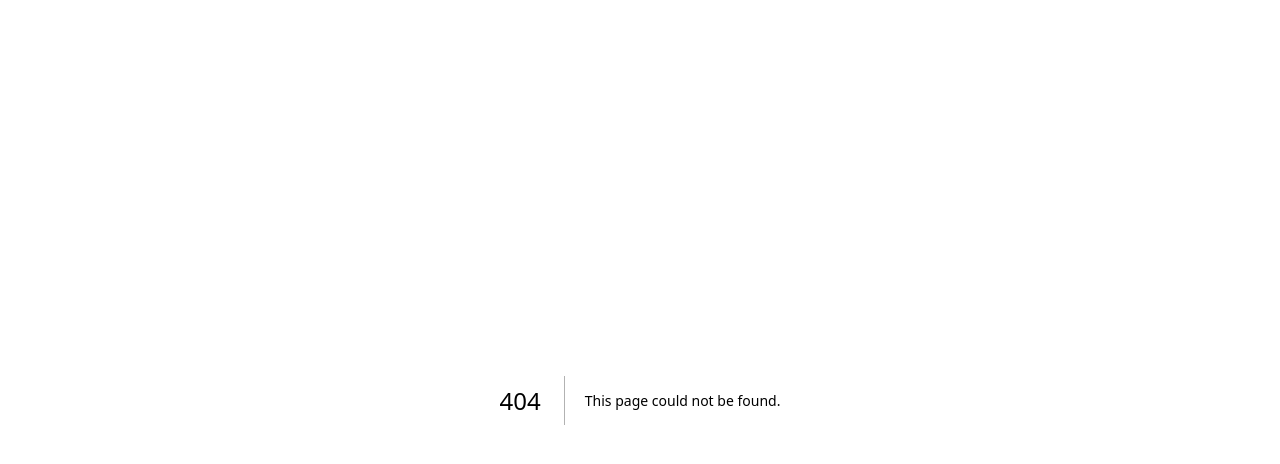
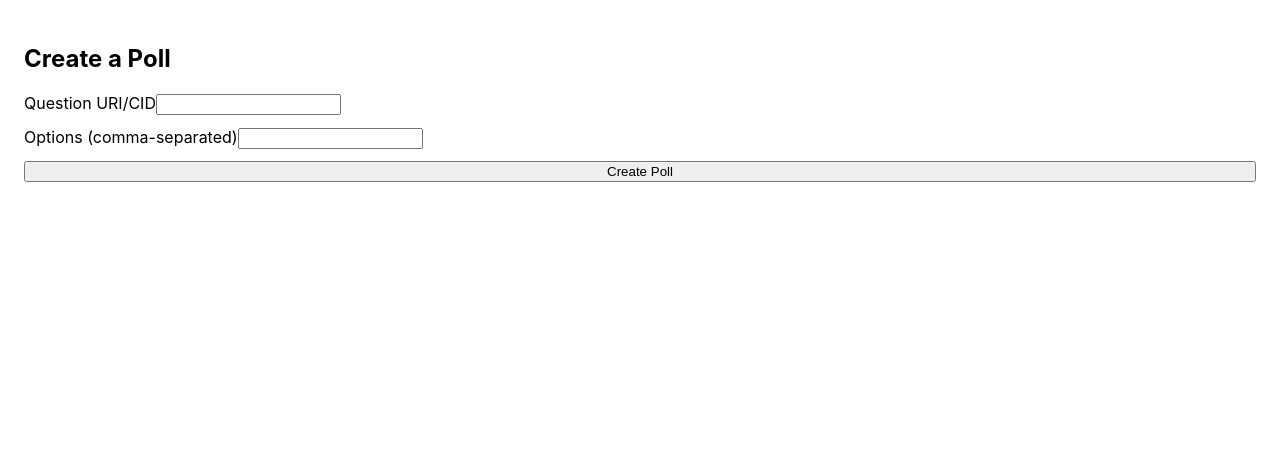
Before and after one commit to fluidsiwgking/BlockPoll, a Next.js app in the folder web/: page /create in a window 1280 px wide. Before the commit this address had no page. Shown: the top 464 px of the page. Built offline with nearby package versions, Linux system fonts and the light colour scheme.

Commit message:
feat(web): route for creating a poll

```diff
--- /dev/null
+++ b/web/app/create/page.tsx
@@ -0,0 +1,9 @@
+import { CreatePollForm } from "../../components/CreatePollForm";
+export default function CreatePage(){
+  return (
+    <main style={{ padding: 24 }}>
+      <h2>Create a Poll</h2>
+      <CreatePollForm />
+    </main>
+  );
+}
```
Also changed, not shown: 1 other file (tests, documents, lock files or other folders).
